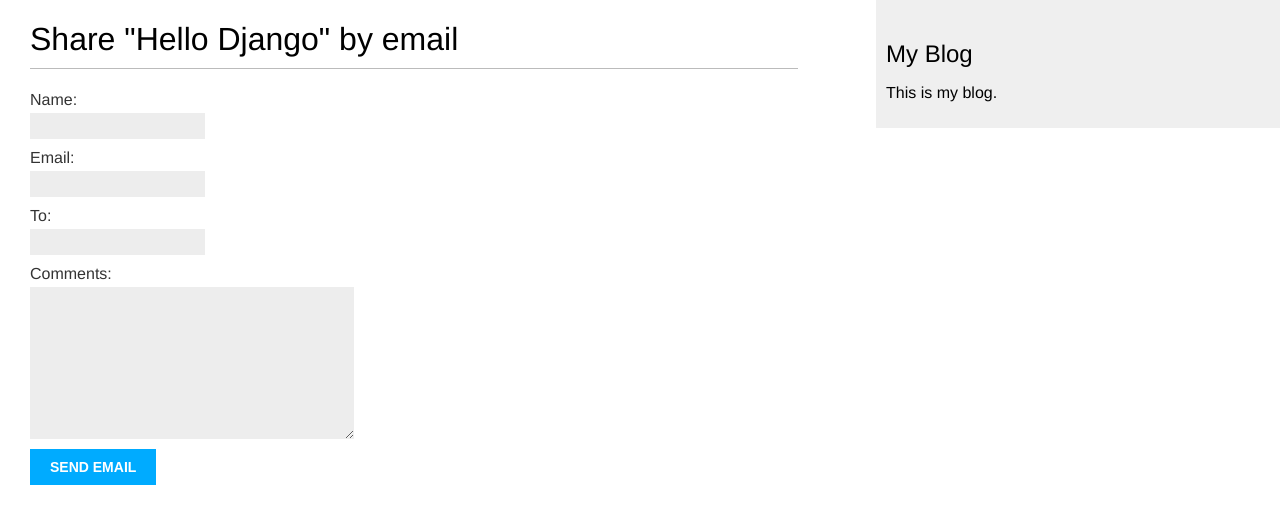
After one commit to HassanAzam/django-blog-app, a Django app: page /blog/1/share/ in a window 1280 px wide. The commit adds this page. Shown: the top 524 px of the page. Run offline with Django 3.2, Linux system fonts and the light colour scheme; data comes from the database, SQL or seed files in the repository.

Commit message:
Added send email functionality | SharePostsByEmail feature completed

```diff
--- a/blog/templates/blog/post/detail.html
+++ b/blog/templates/blog/post/detail.html
@@ -9,5 +9,10 @@
     </p>
 
     {{ post.body|linebreaks }}
+    <p>
+        <a href="{% url "blog:post_share" post.id %}">
+            Share this post
+        </a>
+    </p>
 
 {% endblock %}
--- /dev/null
+++ b/blog/templates/blog/post/share.html
@@ -0,0 +1,19 @@
+{% extends "blog/base.html" %}
+
+{% block title %} Share a post {% endblock %}
+
+{% block content %}
+    {% if sent %}
+        <h1>Email successfully sent</h1>
+        <p>
+            "{{ post.title }}" was successfully sent to {{ form.data.to }}.
+        </p>
+    {% else %}
+        <h1>Share "{{ post.title }}" by email</h1>
+        <form action="." method="POST">
+            {{ form.as_p }}
+            {% csrf_token %}
+            <input type="submit" value="Send Email" >
+        </form>
+    {% endif %}
+{% endblock %}
--- a/blog/urls.py
+++ b/blog/urls.py
@@ -9,4 +9,5 @@ urlpatterns = [
         r'(?P<post>[-\w]+)/$',
         views.post_detail,
         name='post_detail'),
+    url(r'^(?P<post_id>\d+)/share/$', views.post_share, name = 'post_share'),
 ]
--- a/blog/views.py
+++ b/blog/views.py
@@ -3,6 +3,7 @@ from .models import Post
 from django.core.paginator import Paginator, EmptyPage, PageNotAnInteger
 from django.views.generic import ListView
 from .forms import EmailPostForm
+from django.core.mail import send_mail
 
 # Create your views here.
 
@@ -40,6 +41,7 @@ def post_detail(request, year, month, day, post):
 def post_share(request, post_id):
     #Retrieve post by id
     post = get_object_or_404(Post, id=post_id, status='published')
+    sent = False
 
     if request.method == 'POST':
         # Form was submitted
@@ -48,7 +50,15 @@ def post_share(request, post_id):
             # Form fields passed validation
             cd = form.cleaned_data
             #send email
+            post_url = request.build_absolute_uri(post.get_absolute_url())
+            subject = '{} ({}) recommends you reading "{}"'.format(cd['name'], cd['email'], post.title)
+
+            message = 'Read "{}" at {} \n\n {}\'s comments: {}'.format(post.title, post_url, cd['name'], cd['comments'])
+
+            send_mail(subject, message, 'hassanazam55@gmail.com', [cd['to']])
+            sent = True
+
     else:
         form = EmailPostForm()
 
-    return render(request, 'blog/post/share.html', {'post': post, 'form': form})
+    return render(request, 'blog/post/share.html', {'post': post, 'form': form, 'sent': sent})
```
Also changed, not shown: blogapp/settings.py (+8 -0 lines).
